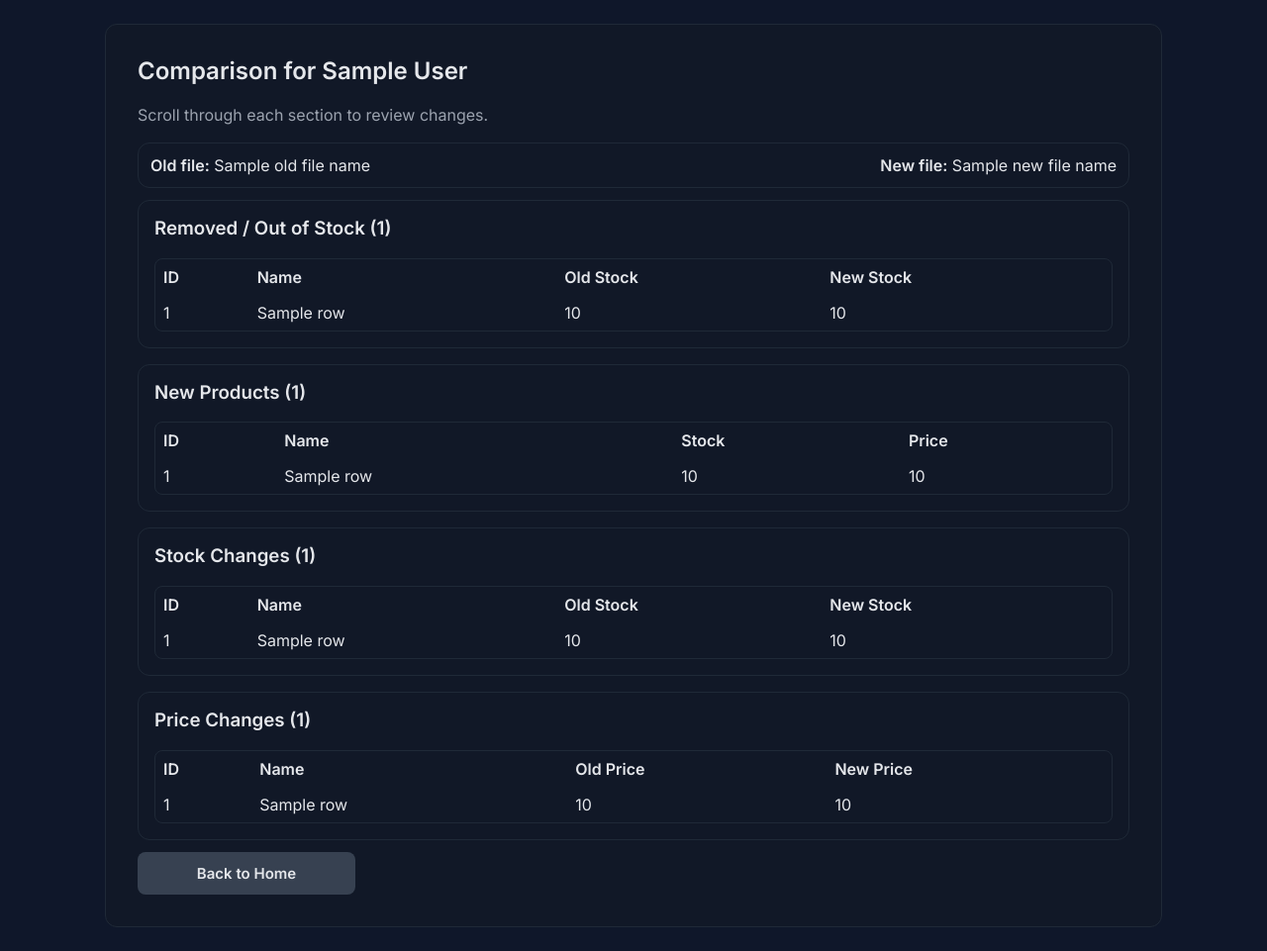
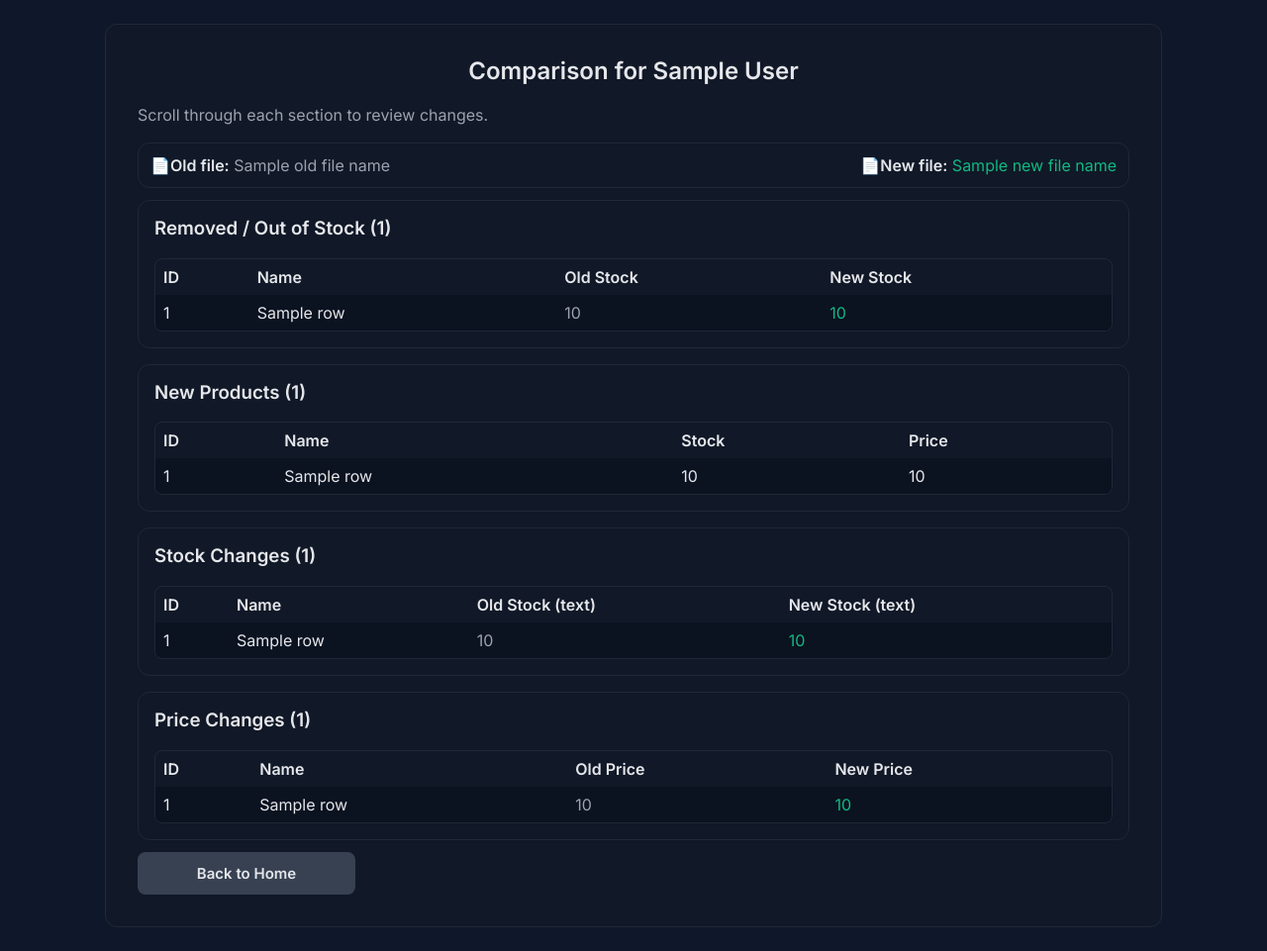
Before and after one commit to VickyA5/StackTracker, a Django app: template templates/suppliers/comparison.html in a window 1280 px wide. Shown: the part 97-1058 px from the top of the page at 99% size. Run offline with Django 5.2, Linux system fonts and the light colour scheme; tables that the repository leaves empty hold one stand-in row (values such as "Sample post"); the template is opened without the code that fills it: values that come from a table or form of the project are taken from there, most other values are stand-ins (such as "Sample title", 1, 10 or a date in 2020).

Commit message:
style: better style for comparison screen

```diff
--- a/templates/home.html
+++ b/templates/home.html
@@ -22,9 +22,9 @@
                   </a>
                 </div>
               </div>
-              <div class="muted" style="margin-top:6px;">Last file: {% if s.last_uploaded_filename %}{{ s.last_uploaded_filename }}{% else %}No file uploaded yet{% endif %}</div>
+              <div class="muted" style="margin-top:6px; text-align:left;">Last file: {% if s.last_uploaded_filename %}{{ s.last_uploaded_filename }}{% else %}No file uploaded yet{% endif %}</div>
               {% if s.current_file %}
-                <div class="muted" style="margin-top:6px; font-size:12px;">Last updated: {{ s.updated_at|date:"Y-m-d H:i" }}</div>
+                <div class="muted" style="margin-top:6px; font-size:12px; text-align:left;">Last updated: {{ s.updated_at|date:"Y-m-d H:i" }}</div>
               {% endif %}
             </section>
           {% endfor %}
--- a/templates/suppliers/comparison.html
+++ b/templates/suppliers/comparison.html
@@ -2,24 +2,29 @@
 {% load display %}
 {% block content %}
 <style>
-  /* Widen this screen's container and card for better readability */
   .container { max-width: 1100px; }
   .card { max-width: 100%; }
   table th, table td { padding: 8px; }
   table { width: 100%; border-collapse: collapse; }
+  table thead th { font-weight: 700; }
+  /* Use a palette-friendly dark slate distinct from page/card */
+  table tbody td { background: #0b1220; }
+  .old-val { color: #9ca3af; }
+  .new-val { color: #10b981; }
+  .page-title { text-align: center; }
 </style>
 <div>
-  <h2 style="margin-top:0">Comparison for {{ supplier.name }}</h2>
+  <h2 class="page-title" style="margin-top:0">Comparison for {{ supplier.name }}</h2>
   <p class="subtitle">Scroll through each section to review changes.</p>
   <div class="card" style="padding:12px; margin-bottom:12px;">
     <div style="display:flex; gap:12px; align-items:center; justify-content:space-between; flex-wrap:wrap;">
       <div>
-        <strong>Old file:</strong>
-        <span class="muted">{% if old_file_name %}{{ old_file_name }}{% else %}None (first upload){% endif %}</span>
+        <strong>📄Old file:</strong>
+        <span class="muted old-val">{% if old_file_name %}{{ old_file_name }}{% else %}None (first upload){% endif %}</span>
       </div>
       <div>
-        <strong>New file:</strong>
-        <span class="muted">{% if new_file_name %}{{ new_file_name }}{% else %}Unknown{% endif %}</span>
+        <strong>📄New file:</strong>
+        <span class="muted new-val">{% if new_file_name %}{{ new_file_name }}{% else %}Unknown{% endif %}</span>
       </div>
     </div>
   </div>
@@ -43,8 +48,8 @@
                 <tr>
                   <td style="padding:8px;">{{ row.id|safeval }}</td>
                   <td style="padding:8px;">{{ row.name|safeval }}</td>
-                  <td style="padding:8px;">{{ row.old_stock|safeval }}</td>
-                  <td style="padding:8px;">{{ row.new_stock|safeval }}</td>
+                  <td class="old-val" style="padding:8px;">{{ row.old_stock|safeval }}</td>
+                  <td class="new-val" style="padding:8px;">{{ row.new_stock|safeval }}</td>
                 </tr>
               {% endfor %}
             </tbody>
@@ -96,8 +101,13 @@
               <tr>
                 <th style="text-align:left; padding:8px;">ID</th>
                 <th style="text-align:left; padding:8px;">Name</th>
-                <th style="text-align:left; padding:8px;">Old Stock</th>
-                <th style="text-align:left; padding:8px;">New Stock</th>
+                {% if supplier.stock_in_text or supplier.stock_out_text %}
+                  <th style="text-align:left; padding:8px;">Old Stock (text)</th>
+                  <th style="text-align:left; padding:8px;">New Stock (text)</th>
+                {% else %}
+                  <th style="text-align:left; padding:8px;">Old Stock</th>
+                  <th style="text-align:left; padding:8px;">New Stock</th>
+                {% endif %}
               </tr>
             </thead>
             <tbody>
@@ -105,8 +115,13 @@
                 <tr>
                   <td style="padding:8px;">{{ row.id|safeval }}</td>
                   <td style="padding:8px;">{{ row.name|safeval }}</td>
-                  <td style="padding:8px;">{{ row.old_stock|safeval }}</td>
-                  <td style="padding:8px;">{{ row.new_stock|safeval }}</td>
+                  {% if supplier.stock_in_text or supplier.stock_out_text %}
+                    <td class="old-val" style="padding:8px;">{{ row.old_stock_raw|safeval }}</td>
+                    <td class="new-val" style="padding:8px;">{{ row.new_stock_raw|safeval }}</td>
+                  {% else %}
+                    <td class="old-val" style="padding:8px;">{{ row.old_stock|safeval }}</td>
+                    <td class="new-val" style="padding:8px;">{{ row.new_stock|safeval }}</td>
+                  {% endif %}
                 </tr>
               {% endfor %}
             </tbody>
@@ -136,8 +151,8 @@
                 <tr>
                   <td style="padding:8px;">{{ row.id|safeval }}</td>
                   <td style="padding:8px;">{{ row.name|safeval }}</td>
-                  <td style="padding:8px;">{{ row.old_price|safeval }}</td>
-                  <td style="padding:8px;">{{ row.new_price|safeval }}</td>
+                  <td class="old-val" style="padding:8px;">{{ row.old_price|safeval }}</td>
+                  <td class="new-val" style="padding:8px;">{{ row.new_price|safeval }}</td>
                 </tr>
               {% endfor %}
             </tbody>
```
Also changed, not shown: accounts/services/excel_compare.py (+8 -0 lines).
